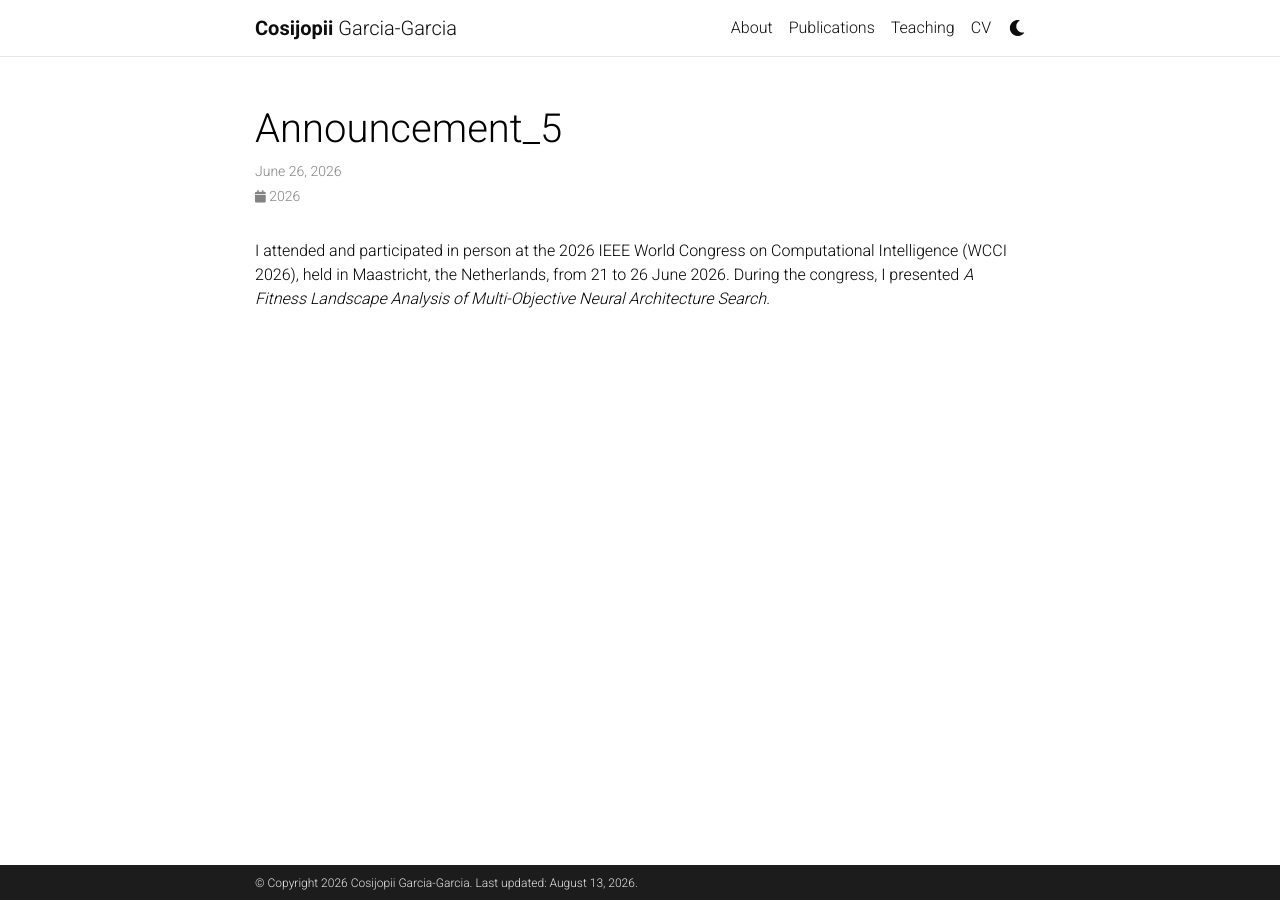
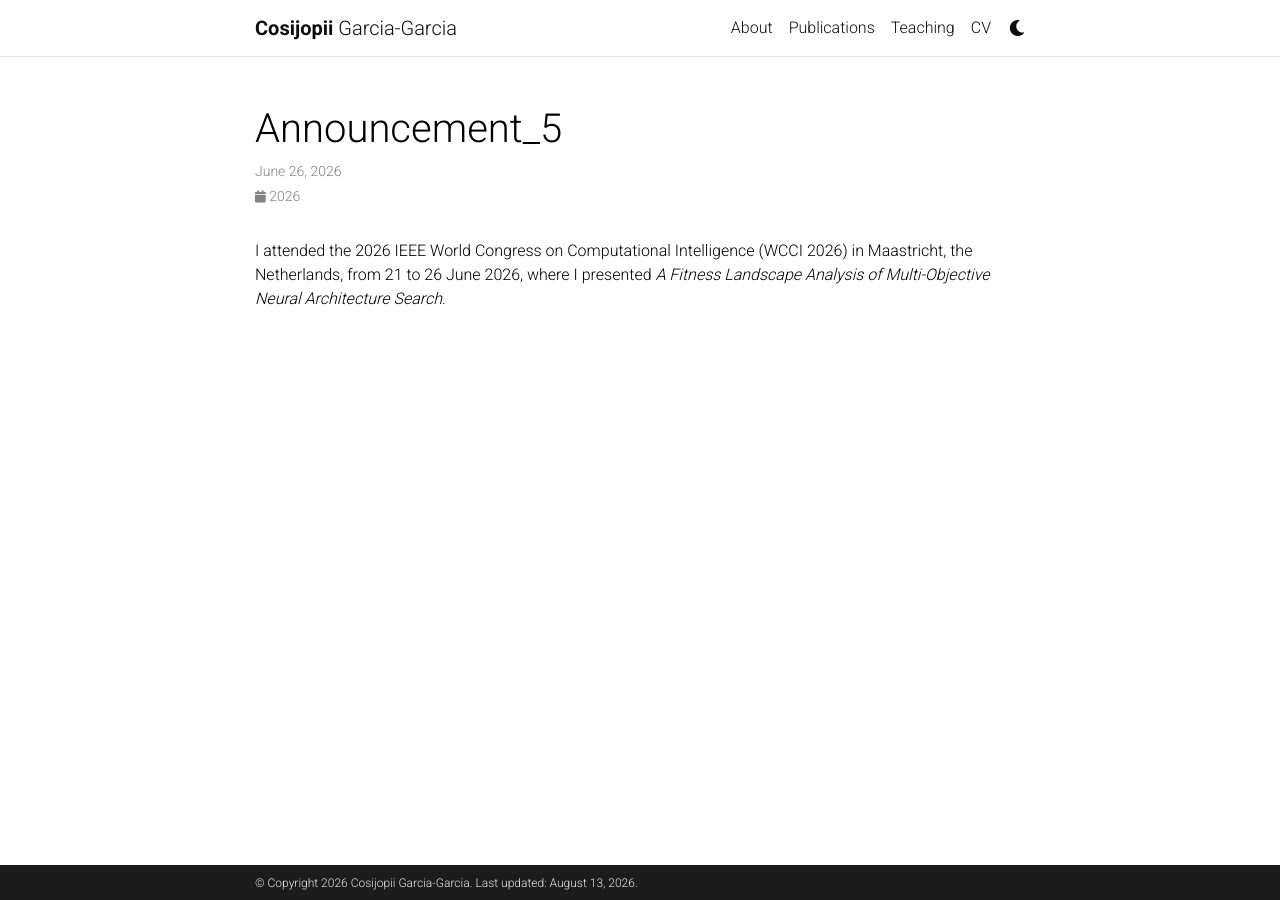
Before and after one commit to Cosijopiii/Cosijopiii.github.io, a Jekyll site: the page built from _news/announcement_5.md, in a window 1280 px wide. Built offline with Jekyll 4.4.1, drawn with Linux system fonts in a browser that asks for light colours; comment, search, counter and statistics services are not loaded; a style sheet for code colours, icons or effects is not loaded.

Commit message:
Refine WCCI 2026 news wording

```diff
--- a/_news/announcement_5.md
+++ b/_news/announcement_5.md
@@ -5,4 +5,4 @@ inline: true
 related_posts: false
 ---
 
-I attended and participated in person at the 2026 IEEE World Congress on Computational Intelligence (WCCI 2026), held in Maastricht, the Netherlands, from 21 to 26 June 2026. During the congress, I presented *A Fitness Landscape Analysis of Multi-Objective Neural Architecture Search*.
+I attended the 2026 IEEE World Congress on Computational Intelligence (WCCI 2026) in Maastricht, the Netherlands, from 21 to 26 June 2026, where I presented *A Fitness Landscape Analysis of Multi-Objective Neural Architecture Search*.
```
